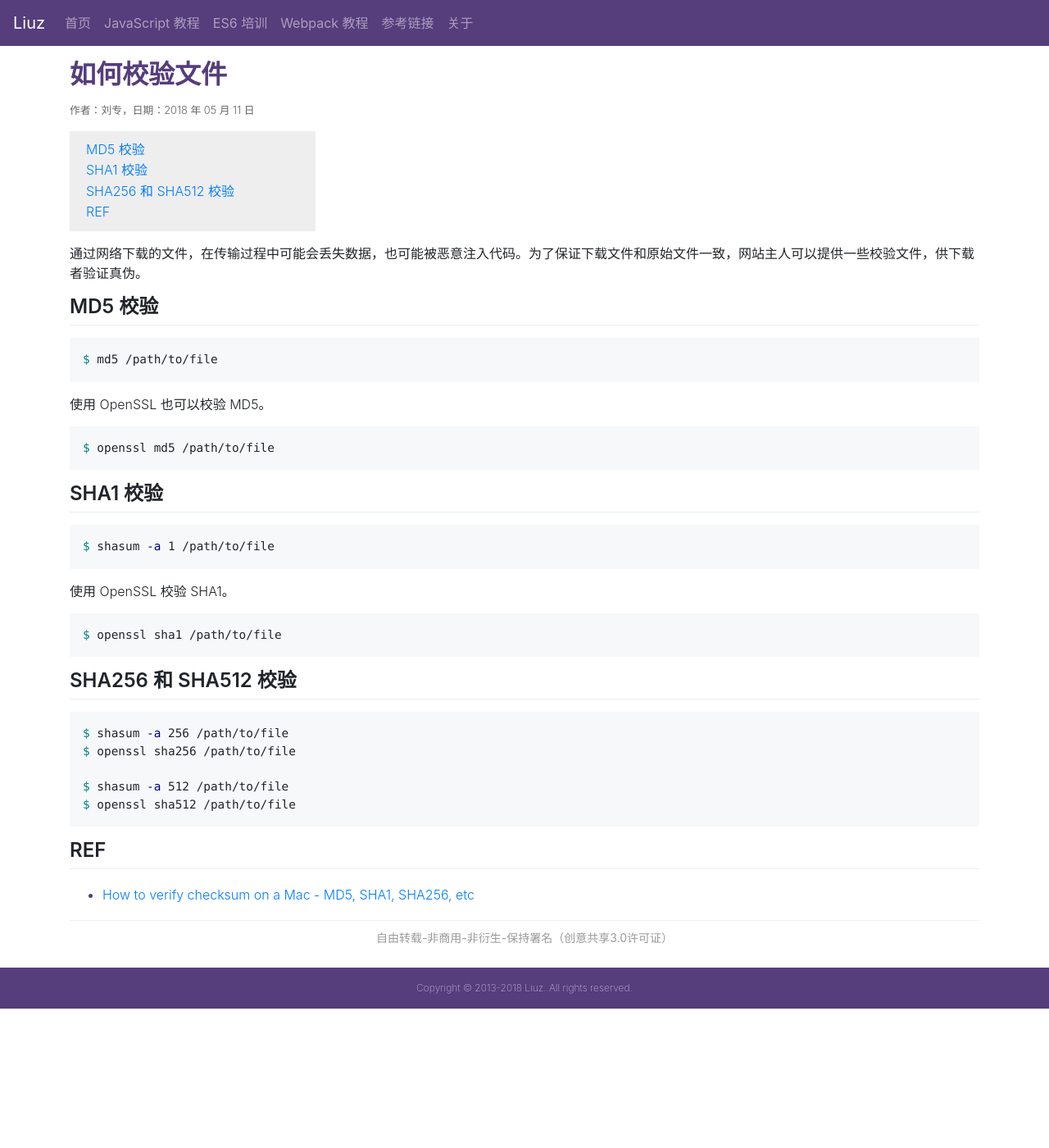
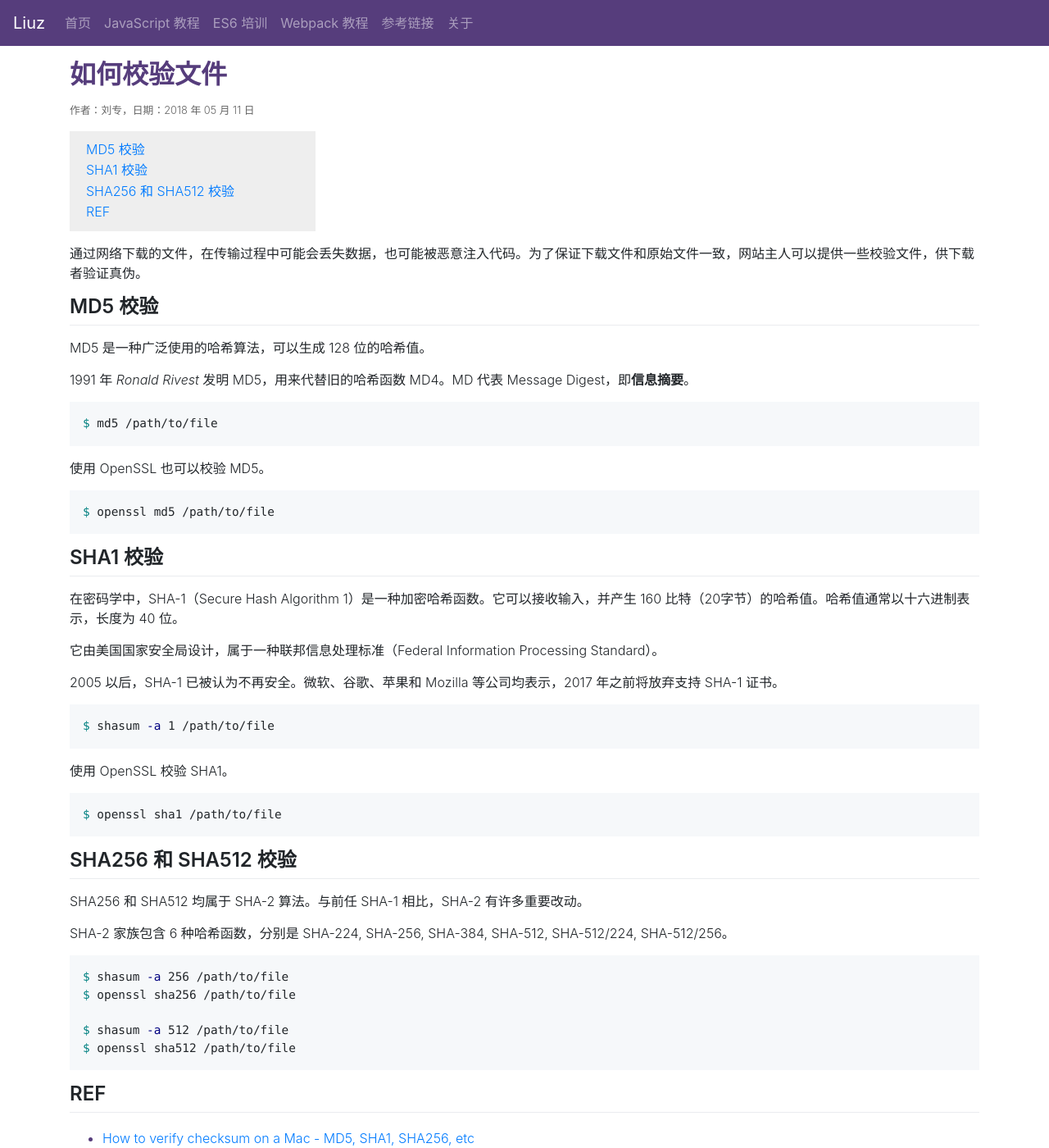
Before and after one commit to liuzhuan/liuzhuan.github.io, a Jekyll site: the page built from _posts/2018-05-11-checksum-files.md, in a window 1280 px wide and 1400 px high. Shown: the whole window at 82% size. Built offline with Jekyll 4.4.1, drawn with Linux system fonts in a browser that asks for light colours; nearby versions of some CDN libraries; comment, search, counter and statistics services are not loaded; some of the changed text lies outside the part shown.

Commit message:
adding more functions background

````diff
--- a/_posts/2018-05-11-checksum-files.md
+++ b/_posts/2018-05-11-checksum-files.md
@@ -11,6 +11,10 @@ date: 2018-05-11
 
 ## MD5 校验
 
+MD5 是一种广泛使用的哈希算法，可以生成 128 位的哈希值。
+
+1991 年 *Ronald Rivest* 发明 MD5，用来代替旧的哈希函数 MD4。MD 代表 Message Digest，即**信息摘要**。
+
 ```sh
 $ md5 /path/to/file
 ```
@@ -22,6 +26,12 @@ $ openssl md5 /path/to/file
 ```
 
 ## SHA1 校验
+
+在密码学中，SHA-1（Secure Hash Algorithm 1）是一种加密哈希函数。它可以接收输入，并产生 160 比特（20字节）的哈希值。哈希值通常以十六进制表示，长度为 40 位。
+
+它由美国国家安全局设计，属于一种联邦信息处理标准（Federal Information Processing Standard）。
+
+2005 以后，SHA-1 已被认为不再安全。微软、谷歌、苹果和 Mozilla 等公司均表示，2017 年之前将放弃支持 SHA-1 证书。
 
 ```sh
 $ shasum -a 1 /path/to/file
@@ -35,6 +45,10 @@ $ openssl sha1 /path/to/file
 
 ## SHA256 和 SHA512 校验
 
+SHA256 和 SHA512 均属于 SHA-2 算法。与前任 SHA-1 相比，SHA-2 有许多重要改动。
+
+SHA-2 家族包含 6 种哈希函数，分别是 SHA-224, SHA-256, SHA-384, SHA-512, SHA-512/224, SHA-512/256。
+
 ```sh
 $ shasum -a 256 /path/to/file
 $ openssl sha256 /path/to/file
@@ -46,5 +60,9 @@ $ openssl sha512 /path/to/file
 ## REF
 
 - [How to verify checksum on a Mac - MD5, SHA1, SHA256, etc][checksum]
+- [MD5 - wikipedia.org][md5]
+- [SHA-1 - wikipedia.org][sha1]
 
 [checksum]: https://www.dyclassroom.com/howto-mac/how-to-verify-checksum-on-a-mac-md5-sha1-sha256-etc
+[md5]: https://en.wikipedia.org/wiki/MD5
+[sha1]: https://en.wikipedia.org/wiki/SHA-1
````
